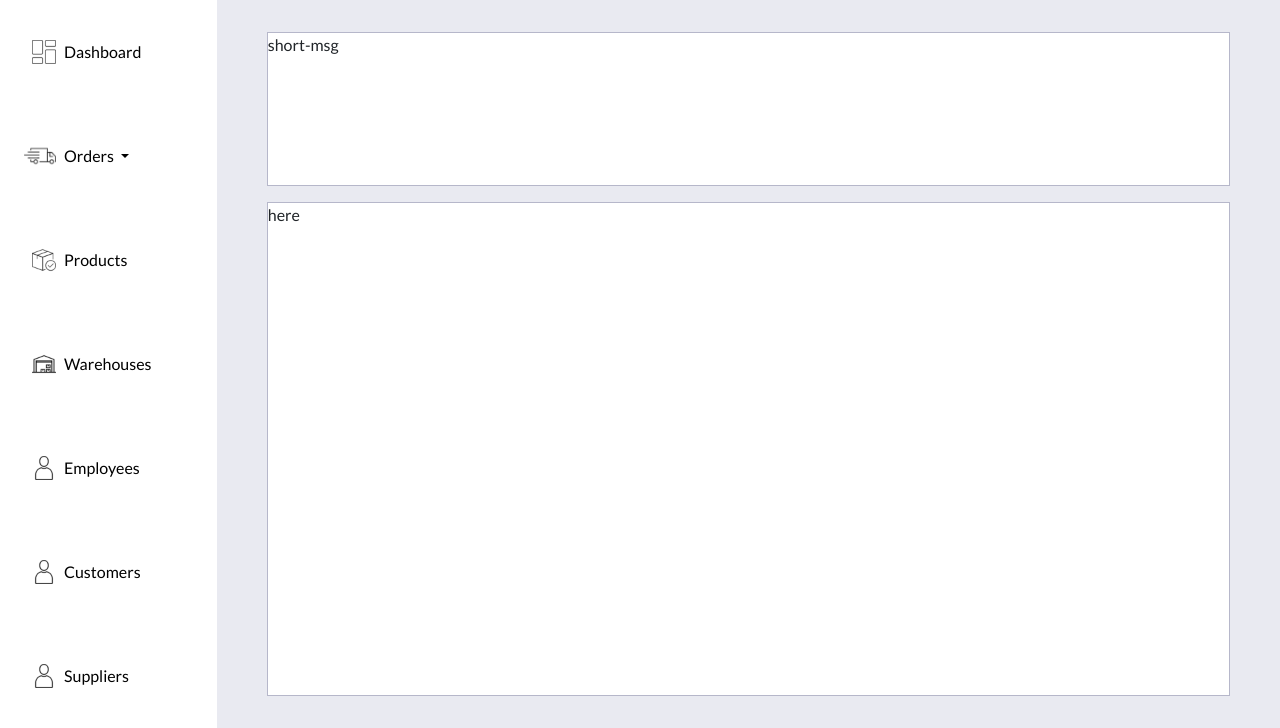
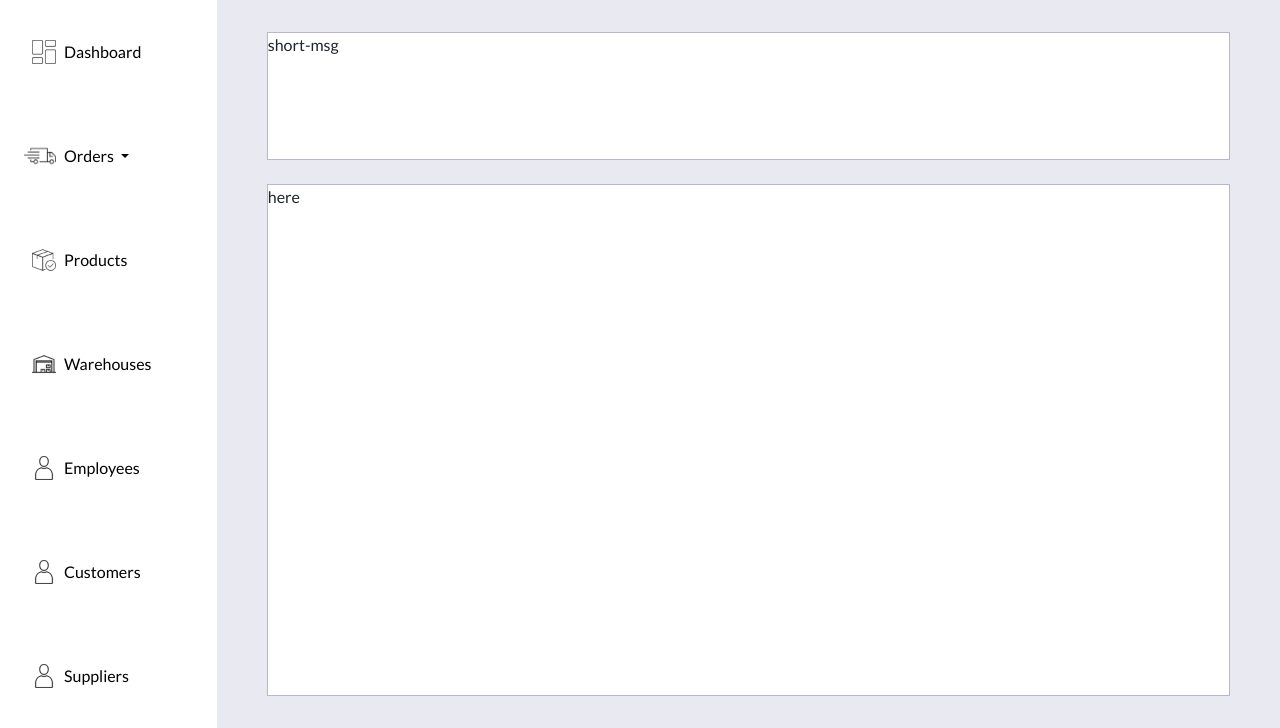
Before and after one commit to Miriam-Amara/Benrays, a Flask app: template web_flask/templates/base.html in a window 1280 px wide. Shown: the part 72-800 px from the top of the page. Run offline with Flask 3, Linux system fonts and the light colour scheme; the template is opened without the code that fills it, so the values that code supplies are empty.

Commit message:
deleted comments

```diff
--- a/web_flask/static/base.css
+++ b/web_flask/static/base.css
@@ -1,5 +1,3 @@
-/* CSS for base html file */
-
 /* --------- COLORS ---------*/
 /*
 GREY COLORS - #FFF #000
@@ -7,10 +5,6 @@ PRIMARY COLOR - #2B2E63, LIGHT SHADE (9% opacity) - #E9EAF1, DARK SHADE (34% opa
 SECONDARY COLOR - #893D06
 */
 
-/* *{
-    padding: 0 !important;
-    margin: 0 !important;
-} */
 
 body{
     font-family: "Lato", serif;
@@ -110,17 +104,6 @@ header div{
     background-image: url(../static/images/dashboard_icon.png);
 }
 
-/* .orders{ */
-    /* height: 19px; */
-    /* display: flex;
-    flex-direction: column;
-    padding: 0 !important;
-} */
-
-/* .orders:active{
-    visibility: visible;
-} */
-
 .dropdown{
     width: 120px;
     padding-left: 40px !important;
@@ -131,21 +114,6 @@ header div{
     background-position:  left center;
     background-size: 2rem !important;
 }
-
-/*
-.dropdown{
-    font-size: 12px;
-    list-style: none;
-    width: 6.25rem;
-    padding-top: 5px;
-    margin-left: 1.875rem;
-    visibility: hidden;
-} */
-
-.dropdown li{
-    /* padding-top: 5px; */
-}
-
 
 .products{
     background-image: url(../static/images/product_icon.png);
@@ -174,16 +142,15 @@ header div{
     width: 80%;
     margin: 2rem 3.125rem 2rem 3.125rem;
     background-color: #E9EAF1;
-    /* border: 1px solid #000; */
     display: flex;
     flex-direction: column;
 }
 
 .short-msg{
-    height: 25%;
+    height: 20%;
     background-color: #FFF;
     border: 1px solid #2B2E6357;
-    margin-bottom: 1rem;
+    margin-bottom: 1.5rem;
 }
 
 .info{
```
